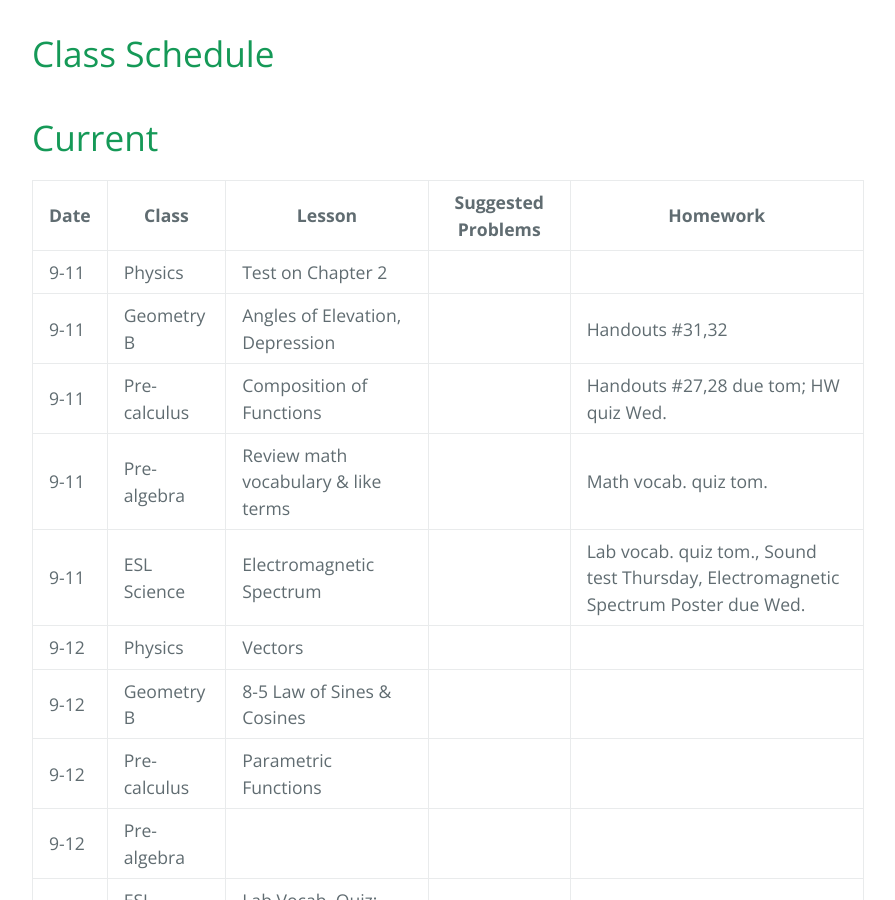
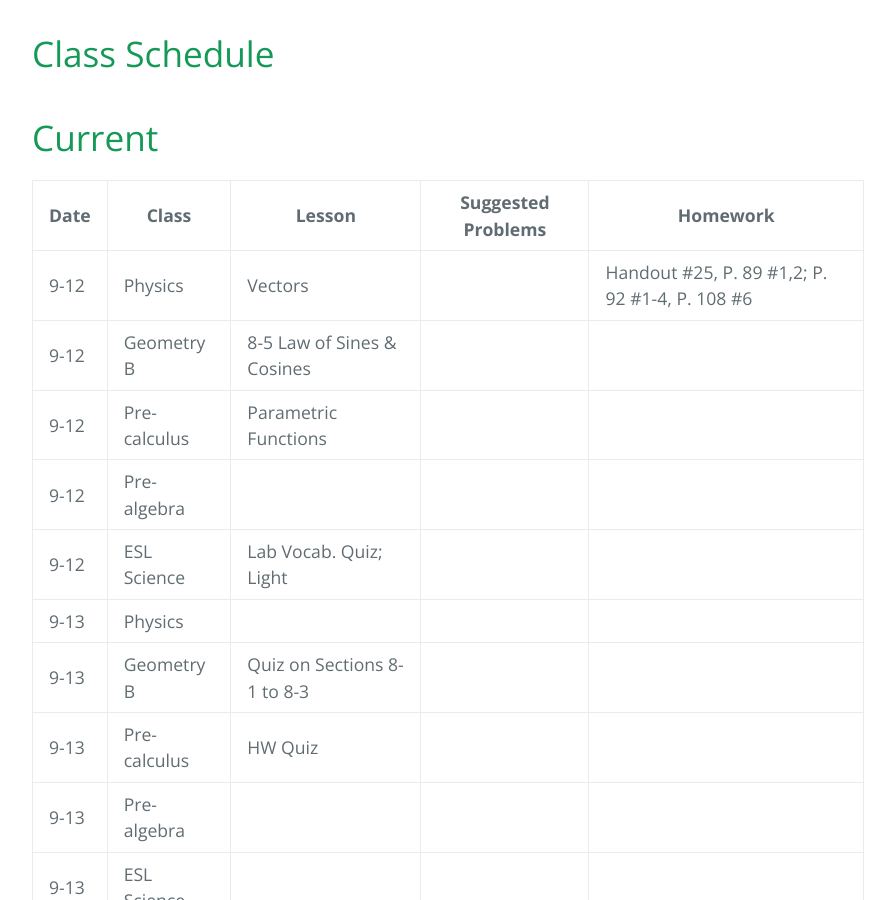
Before and after one commit to gpayoo/gpayoo, a Jekyll site: the page built from index.md, in a window 1280 px wide and 900 px high, scrolled down 388 px. Shown: the whole window, without its empty margins (192-1087 px from the left). Built offline with Jekyll 4.4.1, drawn with Linux system fonts in a browser that asks for light colours; our own code applies the rules of GitHub Pages for plain Markdown files; some of the changed text lies outside the part shown.

Commit message:
Update index.md

```diff
--- a/index.md
+++ b/index.md
@@ -9,12 +9,7 @@ layout: default
 
 | Date | Class | Lesson | Suggested Problems | Homework |
 | ---- | ----- | ------ | -------- | ---
-| 9-11 | Physics |  Test on Chapter 2| |
-| 9-11 | Geometry B | Angles of Elevation, Depression | |  Handouts #31,32|
-| 9-11 | Pre-calculus | Composition of Functions | | Handouts #27,28 due tom; HW quiz Wed.
-| 9-11 | Pre-algebra | Review math vocabulary & like terms| | Math vocab. quiz tom.
-| 9-11 | ESL Science | Electromagnetic Spectrum |  | Lab vocab. quiz tom., Sound test Thursday, Electromagnetic Spectrum Poster due Wed.
-| 9-12 | Physics | Vectors  | |
+ | 9-12 | Physics | Vectors  | | Handout #25, P. 89 #1,2; P. 92 #1-4, P. 108 #6
 | 9-12 | Geometry B | 8-5 Law of Sines & Cosines | | |
 | 9-12 | Pre-calculus | Parametric Functions | |
 | 9-12 | Pre-algebra | | |
@@ -40,6 +35,11 @@ layout: default
 
 | Date | Class | Lesson | Suggested Problems | Homework |
 | ---- | ----- | ------ | -------- | ---
+| 9-11 | Physics |  Test on Chapter 2| |
+| 9-11 | Geometry B | Angles of Elevation, Depression | |  Handouts #31,32|
+| 9-11 | Pre-calculus | Composition of Functions | | Handouts #27,28 due tom; HW quiz Wed.
+| 9-11 | Pre-algebra | Review math vocabulary & like terms| | Math vocab. quiz tom.
+| 9-11 | ESL Science | Electromagnetic Spectrum |  | Lab vocab. quiz tom., Sound test Thursday, Electromagnetic Spectrum Poster due Wed.
 | 9-8 | Physics | Lab on Reaction time | |  Chapter 2 Test Monday, Lab Report due Monday
 | 9-8 | Geometry B | Review Sections 8-1 to 8-3 | |  Handouts #29,30, Quiz on Section 8-1 to 8-3 on Wed.
 | 9-8 | Pre-calculus | Piecewise Functions, Composition of Functions | |   Handout #26, HW Quiz Wed. from P. 102 #1-62
```
